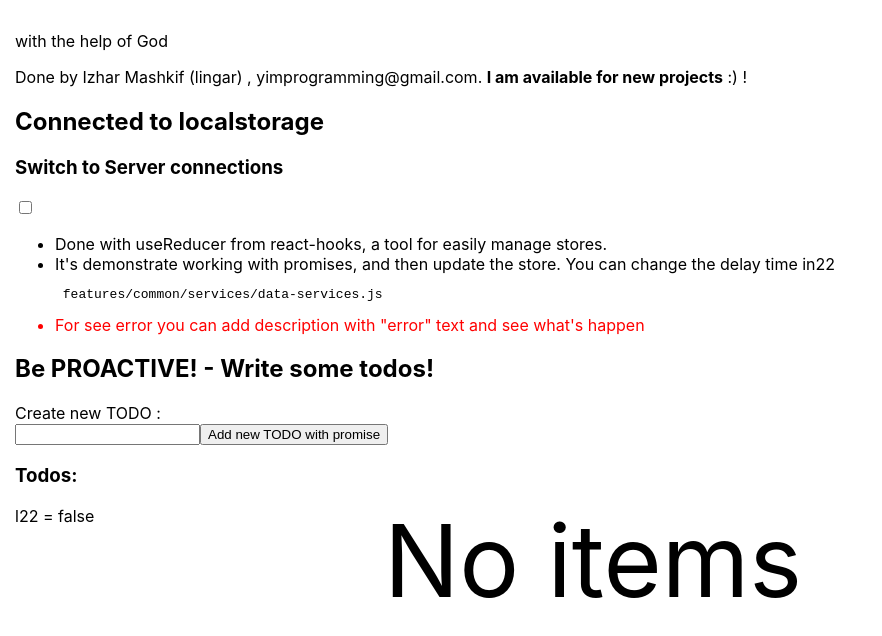
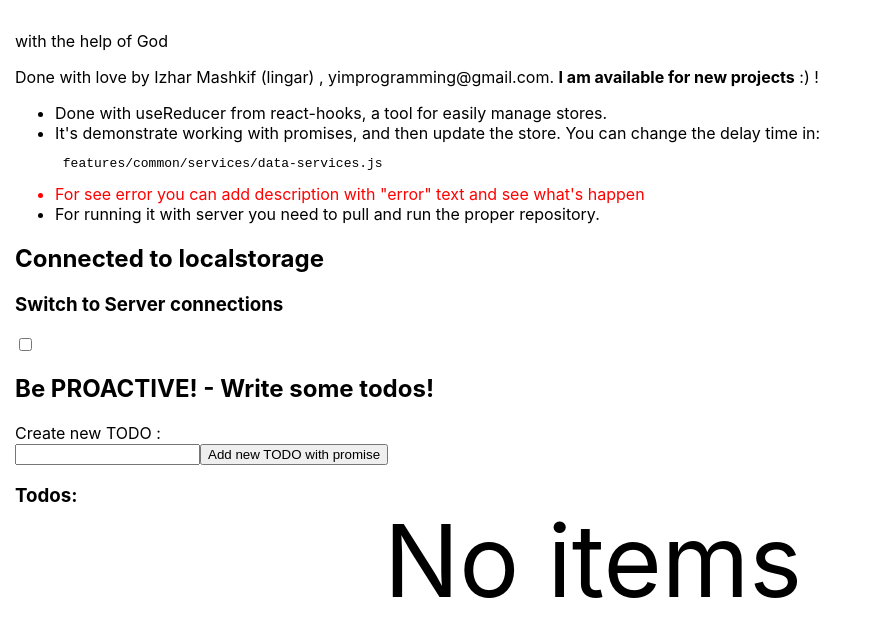
Before and after one commit to lingar-poc/react-todos-frontend, a React (Create React App) app: page / in a window 1280 px wide. Shown: the top 636 px of the page, without its empty margins (0-882 px from the left). Built offline with nearby package versions, Linux system fonts and the light colour scheme.

Commit message:
cleaning App.js

```diff
--- a/src/App.js
+++ b/src/App.js
@@ -2,6 +2,13 @@ import React, {useEffect, useReducer, useState, useLayoutEffect, useRef} from 'r
 import './App.css';
 import {Todos} from './features/todos/Todos';
 import {manageStore} from "./features/common/services/todos-store";
+/**
+ * TODO:
+ * - Clean the code.
+ * - Do the data service will be passed to the childs
+ * - Implement functions for serverSide.
+ * - Make sure they are all working
+ */
 import {
     localDataService,
     localStorageDataManagementWithPromises,
@@ -23,27 +30,18 @@ function App() {
     //Instantiate the todos-store, with data, and with dispatching action (function that will happen in each dispatching of the action and will be manipulate the data
     const [todosStore, dispatchTodoAction] = useReducer(manageStore, initialTodos);
     const [serverConnection, setServerConnection] = useState(false);
-    const [loading, setLoading] = useState(false);
-    const [loadAgain, setLoadAgain] = useState(false);
     const init = useRef(true);
-    // const firstUpdate = useRef(true);
-
-    //todo - make the DataService - NOT depend on store. Default is localDataService - V
+    //This is the data service that used for getting data. It's conditionally can be for local or for server.
     const [dataService, setDataService] = useState(localDataService);
 
-    //Todo Convert it to use the local State DataService -V
+    //Function for get data from the service
     const getData = () => {
-        // dispatchTodoAction({
-        //     type: 'LOADING',
-        //     loading: true
-        // });
 
 
-        console.log("getting the data from the   " + (serverConnection ? "Server" : "localstorage") + "...");
-        console.log("loading? " , todosStore.loading);
-        console.log("dataService = ", dataService);
+        // console.log("getting the data from the   " + (serverConnection ? "Server" : "localstorage") + "...");
+        // console.log("loading? " , todosStore.loading);
+        // console.log("dataService = ", dataService);
 
-        // localStorageDataManagementWithPromises('GET', null).then(data => {
         dataService.webService('GET', null).then(data => {
             console.log("Data =  ", data);
 
@@ -61,26 +59,8 @@ function App() {
         });
     }
 
-    //initial loading.
-    useEffect(() => {
-        console.log("getting the data from the localstorage...")
-        localStorageDataManagementWithPromises('GET', null).then(data => {
-            console.log("Data =  ", data);
-            dispatchTodoAction({
-                type: 'GET',
-                todos: data
-            });
-        }).catch(() => {
-            console.log("Error with getting the data");
-        });
-    }, []);
-
-    //todo - Updating data do it happen after the dataService changed
-    useLayoutEffect(() => {//layout because it affects the loading
-        if (init.current) {
-            init.current = false;
-            return;
-        }
+    //Updating/initializing data -  happens after the dataService changed
+    useLayoutEffect(() => {//layout because it affects the loading on the view.
         console.log("updating data");
         if (serverConnection) {
             dispatchTodoAction({
@@ -103,7 +83,6 @@ function App() {
 
             });
         } else {
-            console.log("getData - server  ? ", serverConnection);
             dispatchTodoAction({
                 type: 'LOCAL_STORAGE',
             });
@@ -111,24 +90,24 @@ function App() {
         }
     }, [dataService]);
 
+    //When the serverConnection changed, we are respectively changing the dataService type.
     useEffect(() => {
-        if (init.current) {
-            init.current = false;
-            return;
-        }
-        console.log("Setting data service ")
         if (serverConnection) {
             dispatchTodoAction({
                 type: 'LOADING',
                 loading: true
-            });            //Checking if server connected..
-            console.log("Checking if server connected.. ")
+            });
+            // console.log("Checking if server connected.. ");
             axios.get(BASE_URL + "/test-server").then(() => {
                 console.log("server up, setting serverDataService");
                 setDataService(serverDataService);
             }).catch(() => {
-                alert("server down");
+                alert("server down - you need to run server project for use the server data!");
                 setServerConnection(false);
+                dispatchTodoAction({
+                    type: 'LOADING',
+                    loading: false
+                });
 
 
             }).finally(() => {
@@ -139,39 +118,37 @@ function App() {
             setDataService(localDataService);
         }
     }, [serverConnection]);
-    // useEffect(() => {
-    //     getData();
-    // }, [loadAgain]);
 
     return (
         <div className="">
             <p>with the help of God</p>
-            <p>Done by Izhar Mashkif (lingar) , yimprogramming@gmail.com. <b>I am available for new projects</b> :) !
+            <p>Done with love by Izhar Mashkif (lingar) , yimprogramming@gmail.com. <b>I am available for new projects</b> :) !
             </p>
-            {!loading ? <div>
+
+
+            <ul>
+                <li>Done  with useReducer from react-hooks, a tool for easily manage stores.</li>
+                <li>It's demonstrate working with promises, and then update the store.
+                    You can change the delay time in:
+                    <pre> features/common/services/data-services.js </pre>
+                </li>
+                <li style={{color: "red"}}>For see error you can add description with "error" text and see what's
+                    happen
+                </li>
+                <li>For running it with server you need to pull and run the proper repository. </li>
+
+            </ul>
+            {!todosStore.loading ? <div>
                 <h2>Connected to {serverConnection ? "Server" : "localstorage"}</h2>
                 <h3>Switch to {!serverConnection ? "Server" : "localstorage"} connections</h3>
                 <input type="checkbox"
                        onChange={() => setServerConnection(!serverConnection)}
                        checked={serverConnection}/>
             </div> : "Trying to connect"}
-
-            <ul>
-                <li>Done with useReducer from react-hooks, a tool for easily manage stores.</li>
-                <li>It's demonstrate working with promises, and then update the store.
-                    You can change the delay time in22
-                    <pre> features/common/services/data-services.js </pre>
-                </li>
-                <li style={{color: "red"}}>For see error you can add description with "error" text and see what's
-                    happen
-                </li>
-
-            </ul>
             {/*The todos component with todo's store to manage the data from one place*/}
             {/*TODO - make a prop of the data service which will pass to the store and its Todo's childs. */}
             <Todos todosStore={todosStore} todosAction={dispatchTodoAction}/>
-            {loading || todosStore.loading && <div className="loader"></div>}
-            <p>l22 = {loading + ""}</p>
+            {todosStore.loading && <div className="loader"></div>}
 
         </div>
     );
```
